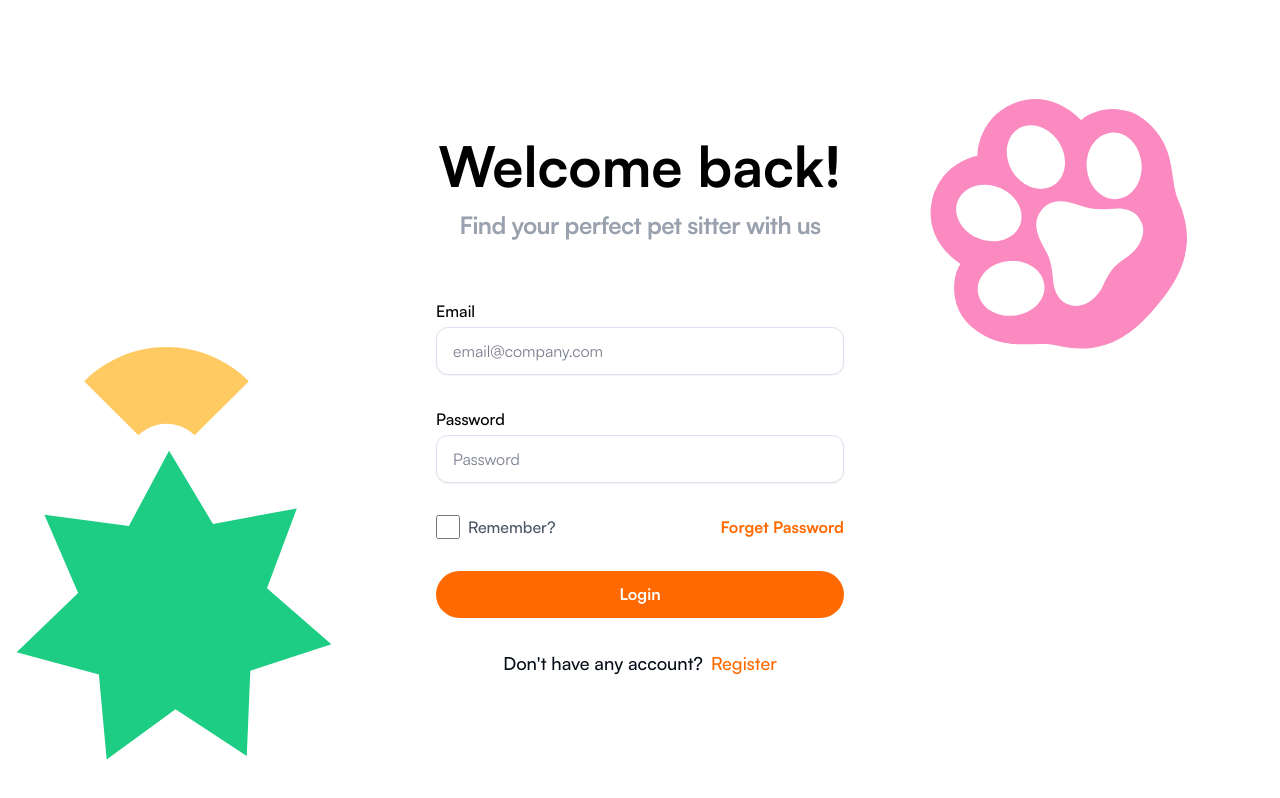
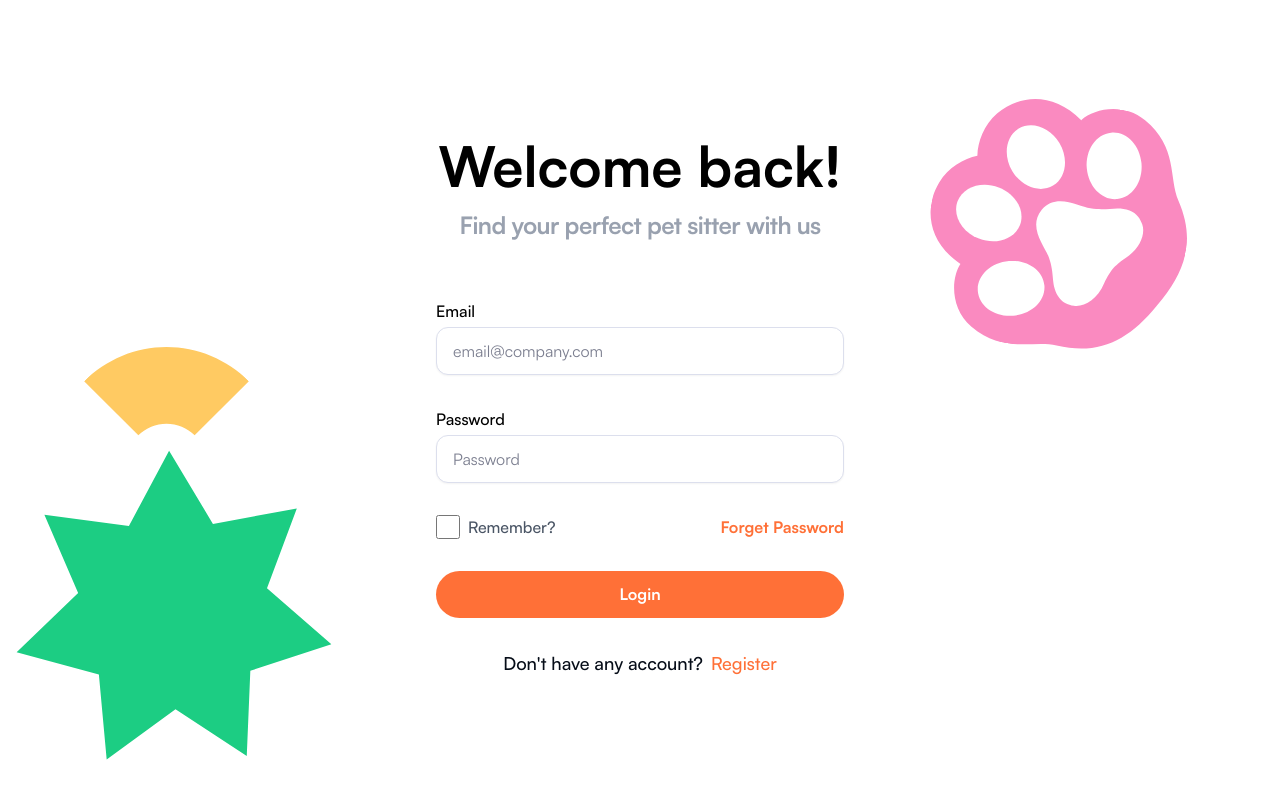
Before and after one commit to phumphut-rueng/Pet-Sitter-App, a Next.js app: page /login in a window 1280 px wide. Built offline with nearby package versions, Linux system fonts and the light colour scheme.

Commit message:
fix(login.tsx): update color classes for consistency in login page styling

```diff
--- a/src/pages/login.tsx
+++ b/src/pages/login.tsx
@@ -50,7 +50,7 @@ export default function Login() {
               </div>
 
               <div className="text-center">
-                <span className="text-[16px] font-weight-700 font-bold text-orange-500 cursor-pointer">
+                <span className="text-[16px] font-weight-700 font-bold text-orange-5 cursor-pointer">
                   Forget Password
                 </span>
               </div>
@@ -59,16 +59,16 @@ export default function Login() {
             {/* signin button */}
             <button
               type="submit"
-              className="w-full bg-orange-500 hover:bg-orange-600 text-white text-[16px] font-bold py-3 px-4 rounded-[99px] text-sm transition-colors duration-200 cursor-pointer"
+              className="w-full bg-orange-5 hover:bg-orange-6 text-white text-[16px] font-bold py-3 px-4 rounded-[99px] text-sm transition-colors duration-200 cursor-pointer"
             >
               Login
             </button>
 
             {/* register prompt */}
             <div className="text-center">
-              <p className="text-[18px] font-weight-500 font-medium text-[#060D18]">
+              <p className="text-[18px] font-weight-500 font-medium text-ink">
                 Don&apos;t have any account?
-                <span className=" text-orange-500 hover:text-orange-600 cursor-pointer ml-2">
+                <span className=" text-orange-5 hover:text-orange-6 cursor-pointer ml-2">
                   Register
                 </span>
               </p>
```
